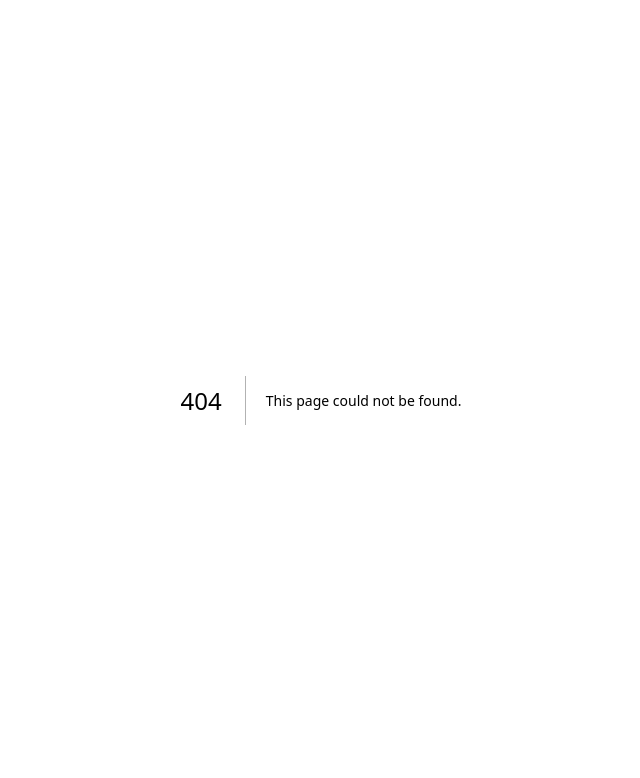
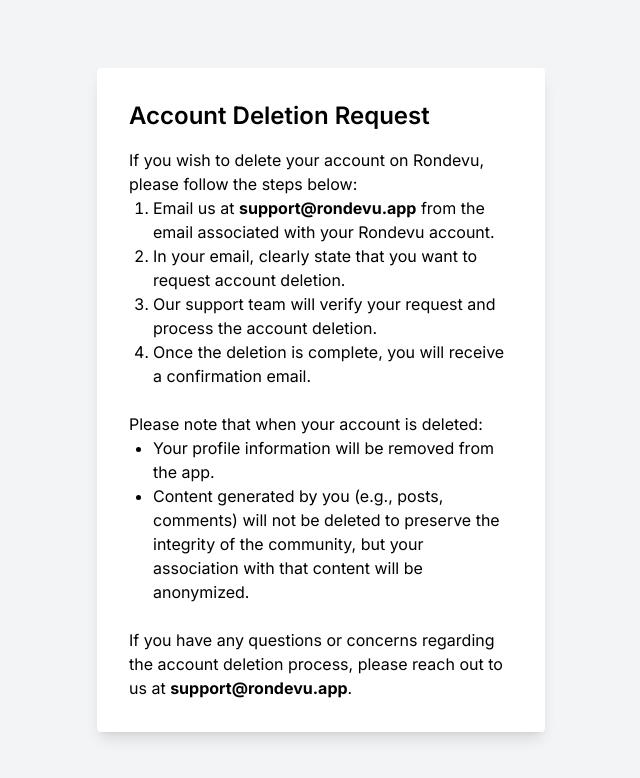
Before and after one commit to Logiex/website, a Next.js app: page /delete_account in a window 1280 px wide. Before the commit this address had no page. Shown: the top 778 px of the page, without its empty margins (319-959 px from the left). Built offline with nearby package versions, Linux system fonts and the light colour scheme.

Commit message:
add delete account page

```diff
--- /dev/null
+++ b/src/app/delete_account/page.tsx
@@ -0,0 +1,60 @@
+// AccountDeletionPage.js
+
+import React from "react";
+
+const AccountDeletionPage = () => {
+  return (
+    <div className="min-h-screen flex items-center justify-center bg-gray-100">
+      <div className="max-w-md w-full bg-white p-8 rounded shadow-lg text-black">
+        <h2 className="text-2xl font-semibold mb-4">
+          Account Deletion Request
+        </h2>
+
+        <p>
+          If you wish to delete your account on Rondevu, please follow the steps
+          below:
+        </p>
+
+        {/* Steps for Account Deletion */}
+        <ol className="list-decimal pl-6 mb-6">
+          <li>
+            Email us at <strong>support@rondevu.app</strong> from the email
+            associated with your Rondevu account.
+          </li>
+          <li>
+            In your email, clearly state that you want to request account
+            deletion.
+          </li>
+          <li>
+            Our support team will verify your request and process the account
+            deletion.
+          </li>
+          <li>
+            Once the deletion is complete, you will receive a confirmation
+            email.
+          </li>
+        </ol>
+
+        {/* Data Removal Information */}
+        <p>Please note that when your account is deleted:</p>
+        <ul className="list-disc pl-6 mb-6">
+          <li>Your profile information will be removed from the app.</li>
+          <li>
+            Content generated by you (e.g., posts, comments) will not be deleted
+            to preserve the integrity of the community, but your association
+            with that content will be anonymized.
+          </li>
+        </ul>
+
+        {/* Contact Us */}
+        <p>
+          If you have any questions or concerns regarding the account deletion
+          process, please reach out to us at{" "}
+          <strong>support@rondevu.app</strong>.
+        </p>
+      </div>
+    </div>
+  );
+};
+
+export default AccountDeletionPage;
--- a/src/app/tos/page.tsx
+++ b/src/app/tos/page.tsx
@@ -65,6 +65,10 @@
             </li>
             <li>
               Impersonate any person or entity or provide false information.
+            </li>
+            <li>
+              Share nudity or graphic images in any form of pictures or other
+              media.
             </li>
           </ul>
         </section>
```
